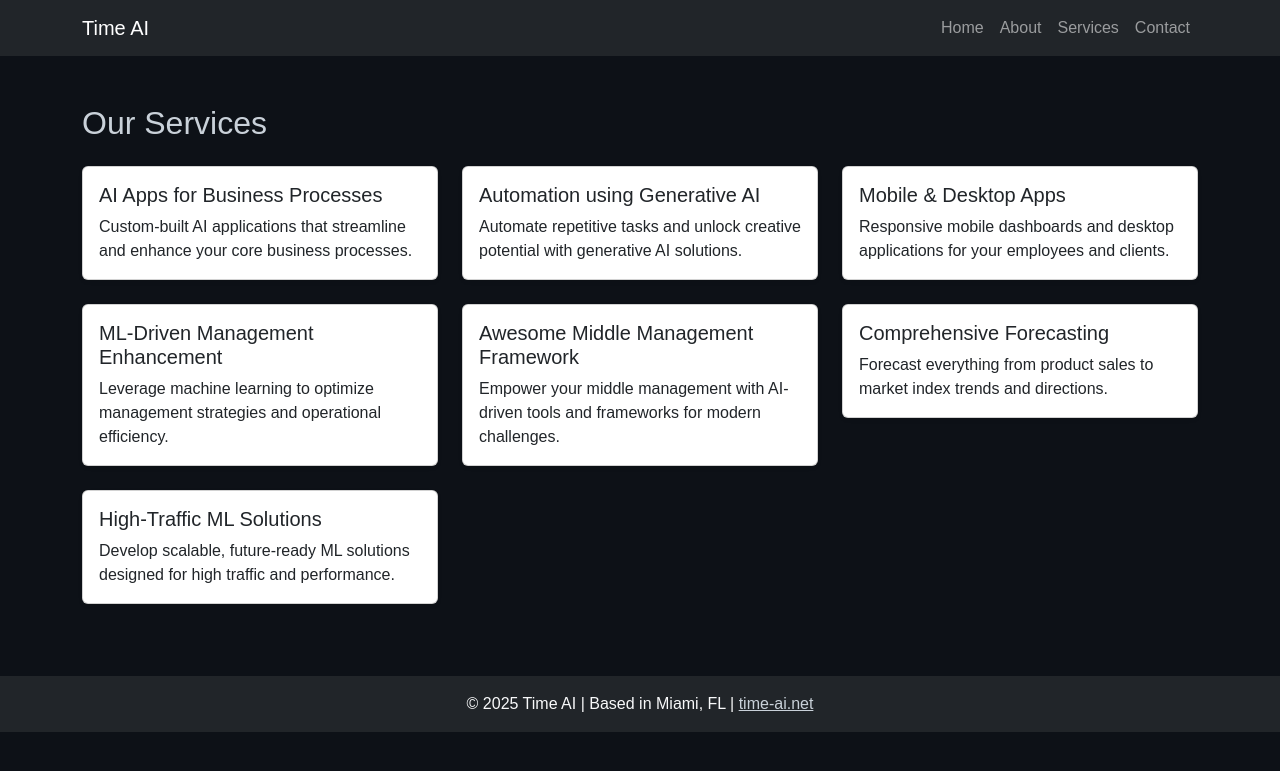
After one commit to anand121shah/time-series-ai, a Flask app: page /services in a window 1280 px wide. The commit adds this page. Shown: the top 771 px of the page. Run offline with Flask 3, Linux system fonts and the light colour scheme.

Commit message:
added base

```diff
--- a/app.py
+++ b/app.py
@@ -1,10 +1,10 @@
-from flask import Flask, render_template
+from flask import Flask
+from routes.main import main
 
 app = Flask(__name__)
+app.secret_key = 'replace_with_a_secure_random_key'
 
-@app.route('/')
-def home():
-    return render_template('index.html')
+app.register_blueprint(main)
 
 if __name__ == '__main__':
     app.run(debug=True)
--- a/routes/main.py
+++ b/routes/main.py
@@ -1,7 +1,29 @@
-from flask import Blueprint, render_template
+from flask import Blueprint, render_template, request, redirect, url_for, flash
+import datetime
 
 main = Blueprint('main', __name__)
+
+# Provide current year for the footer
+@main.app_context_processor
+def inject_current_year():
+    return {'current_year': datetime.datetime.now().year}
 
 @main.route('/')
 def home():
     return render_template('index.html')
+
+@main.route('/about')
+def about():
+    return render_template('about.html')
+
+@main.route('/services')
+def services():
+    return render_template('services.html')
+
+@main.route('/contact', methods=['GET', 'POST'])
+def contact():
+    if request.method == 'POST':
+        name = request.form.get('name')
+        flash(f'Thank you for reaching out, {name}! We’ll get back to you soon.', 'success')
+        return redirect(url_for('main.contact'))
+    return render_template('contact.html')
--- a/static/css/style.css
+++ b/static/css/style.css
@@ -1 +1,46 @@
-body { font-family: Arial, sans-serif; background-color: #f4f4f4; }
+/* Global styling */
+body {
+  font-family: 'Arial', sans-serif;
+  background-color: #0d1117; /* Dark theme background */
+  color: #c9d1d9;
+  margin: 0;
+  padding: 0;
+}
+
+/* Links */
+a, a:visited {
+  color: #c9d1d9;
+  text-decoration: none;
+}
+
+a:hover {
+  color: #ffffff;
+  text-decoration: underline;
+}
+
+/* Hero section overlay */
+.hero-section {
+  position: relative;
+}
+
+.hero-overlay {
+  position: absolute;
+  top: 0;
+  left: 0;
+  right: 0;
+  bottom: 0;
+  background-color: rgba(0, 0, 0, 0.5); /* Dark overlay for readability */
+}
+
+/* Section background overrides */
+.bg-light {
+  background-color: #f8f9fa !important;
+  color: #0d1117 !important;
+}
+
+/* Footer */
+footer {
+  position: relative;
+  bottom: 0;
+  width: 100%;
+}
--- /dev/null
+++ b/templates/base.html
@@ -0,0 +1,77 @@
+<!DOCTYPE html>
+<html lang="en">
+<head>
+  <meta charset="UTF-8" />
+  <meta name="viewport" content="width=device-width, initial-scale=1" />
+  <title>{% block title %}Time AI{% endblock %}</title>
+
+  <!-- Bootstrap CSS -->
+  <link
+    rel="stylesheet"
+    href="https://cdn.jsdelivr.net/npm/bootstrap@5.3.0/dist/css/bootstrap.min.css"
+  />
+
+  <!-- Custom CSS -->
+  <link rel="stylesheet" href="{{ url_for('static', filename='css/style.css') }}" />
+</head>
+
+<body>
+  <!-- NAVBAR -->
+  <nav class="navbar navbar-expand-lg navbar-dark bg-dark sticky-top">
+    <div class="container">
+      <a class="navbar-brand" href="{{ url_for('main.home') }}">Time AI</a>
+      <button
+        class="navbar-toggler"
+        type="button"
+        data-bs-toggle="collapse"
+        data-bs-target="#navbarNav"
+        aria-controls="navbarNav"
+        aria-expanded="false"
+        aria-label="Toggle navigation"
+      >
+        <span class="navbar-toggler-icon"></span>
+      </button>
+      <div class="collapse navbar-collapse" id="navbarNav">
+        <ul class="navbar-nav ms-auto">
+          <li class="nav-item">
+            <a class="nav-link" href="{{ url_for('main.home') }}">Home</a>
+          </li>
+          <li class="nav-item">
+            <a class="nav-link" href="{{ url_for('main.about') }}">About</a>
+          </li>
+          <li class="nav-item">
+            <a class="nav-link" href="{{ url_for('main.services') }}">Services</a>
+          </li>
+          <li class="nav-item">
+            <a class="nav-link" href="{{ url_for('main.contact') }}">Contact</a>
+          </li>
+        </ul>
+      </div>
+    </div>
+  </nav>
+
+  <!-- MAIN CONTENT -->
+  <main>
+    {% block content %}{% endblock %}
+  </main>
+
+  <!-- FOOTER -->
+  <footer class="bg-dark text-light text-center py-3 mt-5">
+    <div class="container">
+      <p class="mb-0">
+        &copy; {{ current_year }} Time AI | Based in Miami, FL |
+        <a
+          href="https://time-ai.net"
+          target="_blank"
+          style="color: #c9d1d9; text-decoration: underline;"
+        >
+          time-ai.net
+        </a>
+      </p>
+    </div>
+  </footer>
+
+  <!-- Bootstrap JS -->
+  <script src="https://cdn.jsdelivr.net/npm/bootstrap@5.3.0/dist/js/bootstrap.bundle.min.js"></script>
+</body>
+</html>
--- /dev/null
+++ b/templates/services.html
@@ -0,0 +1,93 @@
+{% extends 'base.html' %}
+{% block title %}Services - Time AI{% endblock %}
+
+{% block content %}
+<section class="container my-5">
+  <h2 class="mb-4">Our Services</h2>
+  <div class="row">
+    <!-- 1. AI Apps for Business Processes -->
+    <div class="col-md-4">
+      <div class="card mb-4 shadow-sm">
+        <div class="card-body">
+          <h5 class="card-title">AI Apps for Business Processes</h5>
+          <p class="card-text">
+            Custom-built AI applications that streamline and enhance your core business processes.
+          </p>
+        </div>
+      </div>
+    </div>
+
+    <!-- 2. Automation using Generative AI -->
+    <div class="col-md-4">
+      <div class="card mb-4 shadow-sm">
+        <div class="card-body">
+          <h5 class="card-title">Automation using Generative AI</h5>
+          <p class="card-text">
+            Automate repetitive tasks and unlock creative potential with generative AI solutions.
+          </p>
+        </div>
+      </div>
+    </div>
+
+    <!-- 3. Mobile & Desktop Apps -->
+    <div class="col-md-4">
+      <div class="card mb-4 shadow-sm">
+        <div class="card-body">
+          <h5 class="card-title">Mobile & Desktop Apps</h5>
+          <p class="card-text">
+            Responsive mobile dashboards and desktop applications for your employees and clients.
+          </p>
+        </div>
+      </div>
+    </div>
+
+    <!-- 4. ML Driven Management Enhancement -->
+    <div class="col-md-4">
+      <div class="card mb-4 shadow-sm">
+        <div class="card-body">
+          <h5 class="card-title">ML-Driven Management Enhancement</h5>
+          <p class="card-text">
+            Leverage machine learning to optimize management strategies and operational efficiency.
+          </p>
+        </div>
+      </div>
+    </div>
+
+    <!-- 5. Awesome Middle Management Framework -->
+    <div class="col-md-4">
+      <div class="card mb-4 shadow-sm">
+        <div class="card-body">
+          <h5 class="card-title">Awesome Middle Management Framework</h5>
+          <p class="card-text">
+            Empower your middle management with AI-driven tools and frameworks for modern challenges.
+          </p>
+        </div>
+      </div>
+    </div>
+
+    <!-- 6. Comprehensive Forecasting -->
+    <div class="col-md-4">
+      <div class="card mb-4 shadow-sm">
+        <div class="card-body">
+          <h5 class="card-title">Comprehensive Forecasting</h5>
+          <p class="card-text">
+            Forecast everything from product sales to market index trends and directions.
+          </p>
+        </div>
+      </div>
+    </div>
+
+    <!-- 7. High Traffic ML Solutions -->
+    <div class="col-md-4">
+      <div class="card mb-4 shadow-sm">
+        <div class="card-body">
+          <h5 class="card-title">High-Traffic ML Solutions</h5>
+          <p class="card-text">
+            Develop scalable, future-ready ML solutions designed for high traffic and performance.
+          </p>
+        </div>
+      </div>
+    </div>
+  </div>
+</section>
+{% endblock %}
```
Also changed, not shown: templates/about.html (added, +53 -0 lines), templates/contact.html (added, +44 -0 lines), templates/index.html (+34 -12 lines).
